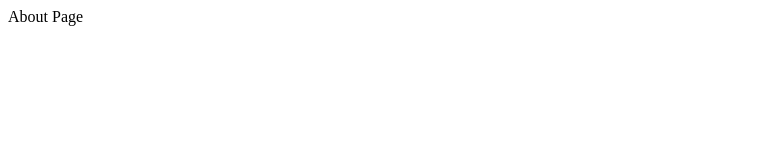
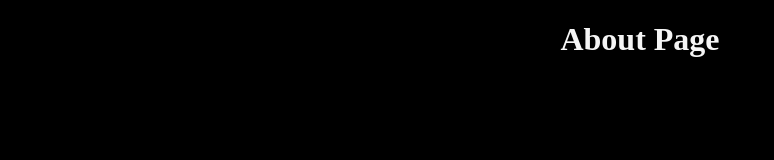
Before and after one commit to Swa-ibu/Power, a plain HTML site: page about.html in a window 1280 px wide. Shown: the whole page, without its empty margins (0-774 px from the left). Drawn offline with Linux system fonts and the light colour scheme.

Commit message:
decoration

```diff
--- /dev/null
+++ b/Main.css
@@ -0,0 +1,8 @@
+h1{
+    text-align: center;
+
+}
+body{
+    background-color: black;
+    color: whitesmoke;
+}
--- a/about.html
+++ b/about.html
@@ -4,8 +4,9 @@
     <meta charset="UTF-8">
     <meta name="viewport" content="width=device-width, initial-scale=1.0">
     <title>About</title>
+    <link rel="stylesheet" href="Main.css">
 </head>
 <body>
-    About Page
+    <h1>About Page</h1>
 </body>
 </html>
```
Also changed, not shown: home.html (+2 -1 lines), index.html (+1 -0 lines), project.html (+2 -1 lines).
